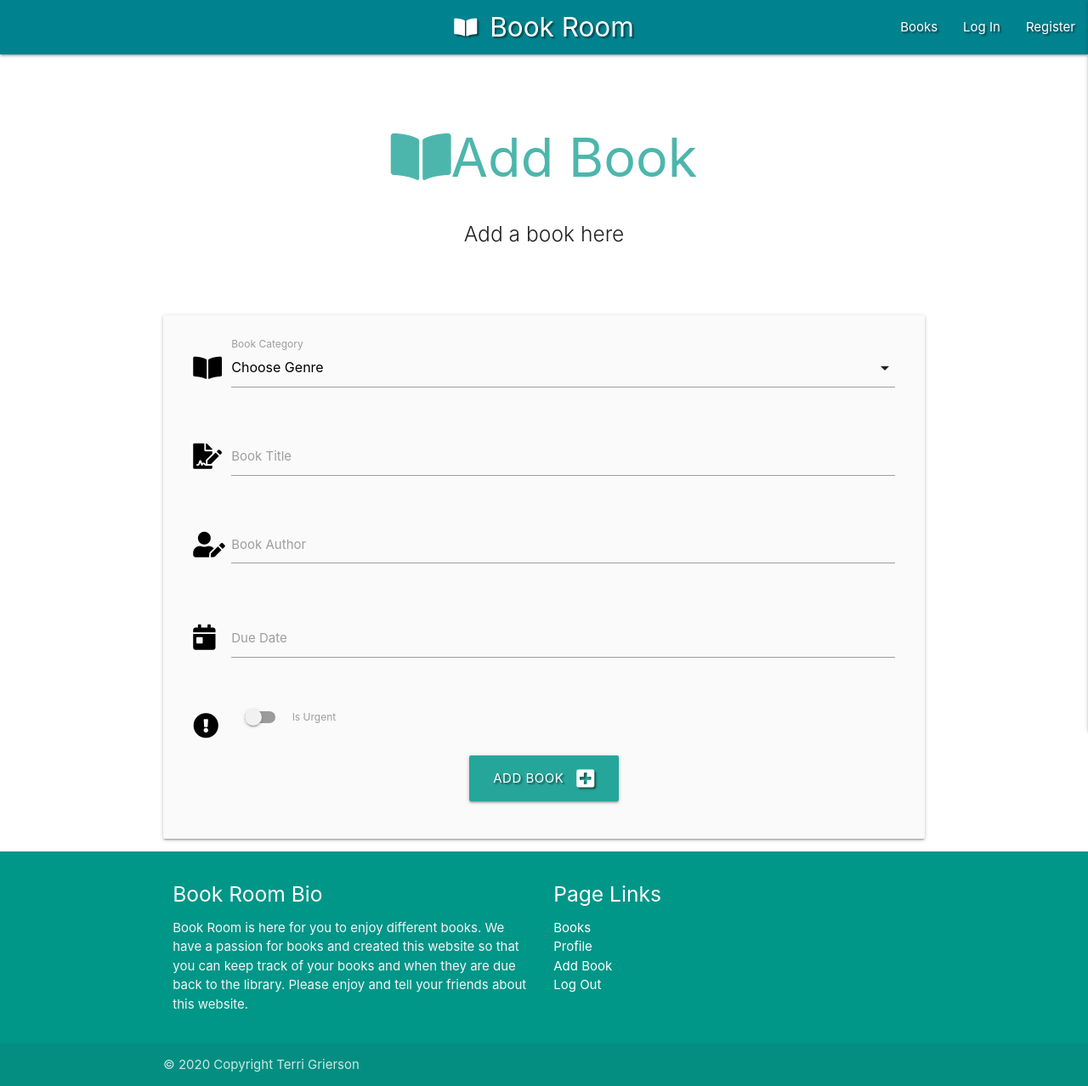
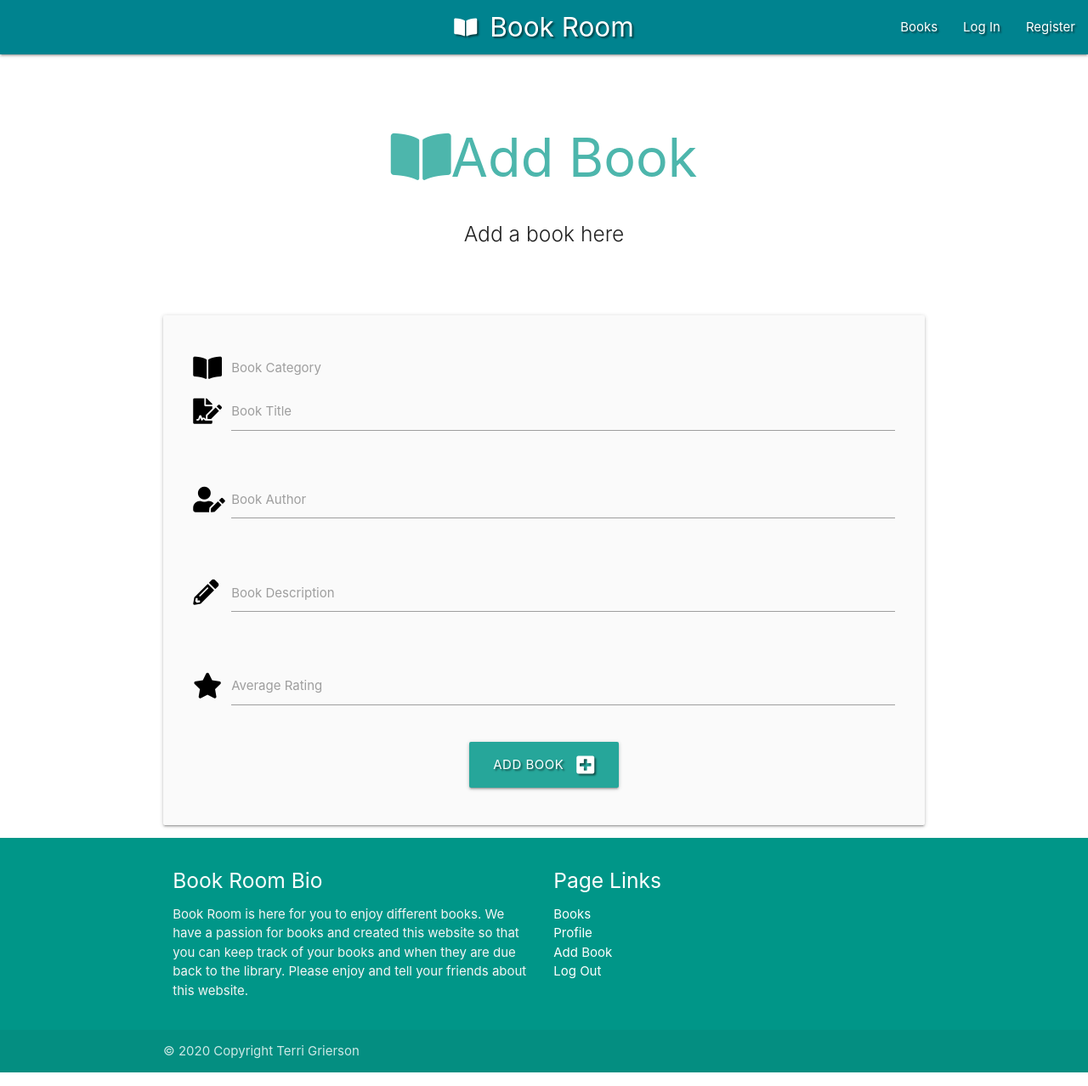
Before and after one commit to Terrimarie/BookRoom, a Flask app: page /add_book in a window 1280 px wide. Shown: the whole page at 85% size. Run offline with Flask 2, Linux system fonts and the light colour scheme; data that the repository does not hold is empty; some libraries are stand-ins or nearby versions.

Commit message:
Added book description and average rating to add book

```diff
--- a/static/js/script.js
+++ b/static/js/script.js
@@ -3,13 +3,6 @@
     $('.collapsible').collapsible();
     $('.tooltipped').tooltip();
     $('select').formSelect();
-    $('.datepicker').datepicker({
-        format: "dd mmmm, yyyy",
-        yearRange: 3,
-        showClearBtn: true,
-        i18n: {
-            done: "Select"
-        }
     });
 
     validateMaterializeSelect();
--- a/templates/add_book.html
+++ b/templates/add_book.html
@@ -12,7 +12,7 @@
 
     <div class="row card-panel grey lighten-5">
         <form class="col s12" method="POST" action="{{ url_for('add_book') }}">
-            <!-- category selection -->
+            <!-- genre selection -->
             <div class="row">
                 <div class="input-field col s12">
                     <i class="fas fa-book-open prefix black-text"></i>
@@ -25,7 +25,7 @@
                     <label for="category-name">Book Category</label>
                 </div>
             </div>
-            <!-- task name -->
+            <!-- book name -->
             <div class="row">
                 <div class="input-field col s12">
                     <i class="fas fa-file-signature prefix black-text"></i>
@@ -34,7 +34,7 @@
                     <label for="title">Book Title</label>
                 </div>
             </div>
-            <!-- task description -->
+            <!-- book author -->
             <div class="row">
                 <div class="input-field col s12">
                     <i class="fas fa-user-edit prefix black-text"></i>
@@ -43,26 +43,21 @@
                     <label for="authors">Book Author</label>
                 </div>
             </div>
-            <!-- due date picker -->
+            <!-- book description -->
             <div class="row">
                 <div class="input-field col s12">
-                    <i class="fas fa-calendar-day prefix black-text"></i>
-                    <input id="due_date" name="due_date"
-                        type="text" class="datepicker validate" required>
-                    <label for="due_date">Due Date</label>
+                    <i class="fas fa-pencil-alt prefix black-text"></i>
+                    <textarea id="book_description" name="book_description" minlength="5" maxlength="200" class="materialize-textarea validate" required></textarea>
+                    <label for="book_description">Book Description</label>
                 </div>
             </div>
-            <!-- is urgent toggle -->
+            <!-- average rating -->
             <div class="row">
                 <div class="input-field col s12">
-                    <div class="switch">
-                        <i class="fas fa-exclamation-circle prefix black-text"></i>
-                        <label for="is_urgent">
-                            <input type="checkbox" id="is_urgent" name="is_urgent">
-                            <span class="lever"></span>
-                            Is Urgent
-                        </label>
-                    </div>
+                    <i class="fas fa-star prefix black-text"></i>
+                    <input id="average_rating" name="average_rating" minlength="5" maxlength="50"
+                        type="text" class="validate" required>
+                    <label for="average_rating">Average Rating</label>
                 </div>
             </div>
             <!-- Submit button -->
```
